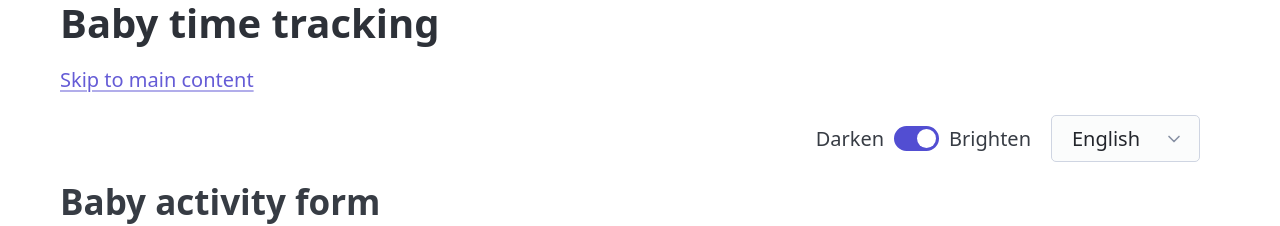
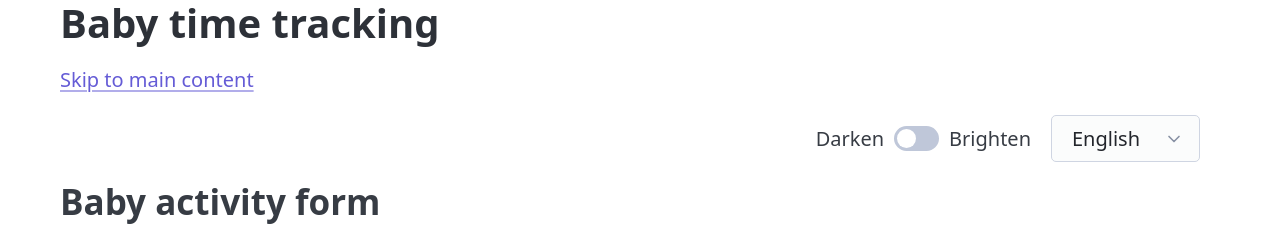
Before and after one commit to jackyscript/baby-time-tracking, a Vue app: page / in a window 1280 px wide. Shown: the top 226 px of the page. Built offline with nearby package versions, Linux system fonts and the light colour scheme; what @kyvg/vue3-notification would draw is missing.

Commit message:
set preferred theme

```diff
--- a/src/components/NavComponent.vue
+++ b/src/components/NavComponent.vue
@@ -46,7 +46,7 @@ if (import.meta.client) {
 
 // Theme switch computed: true when theme is light, false when dark.
 const themeSwitch = computed({
-  get: () => currentTheme.value === 'light',
+  get: () => preferredTheme.value,
   set: (val) => {
     if (val) brighten()
     else darken()
```
